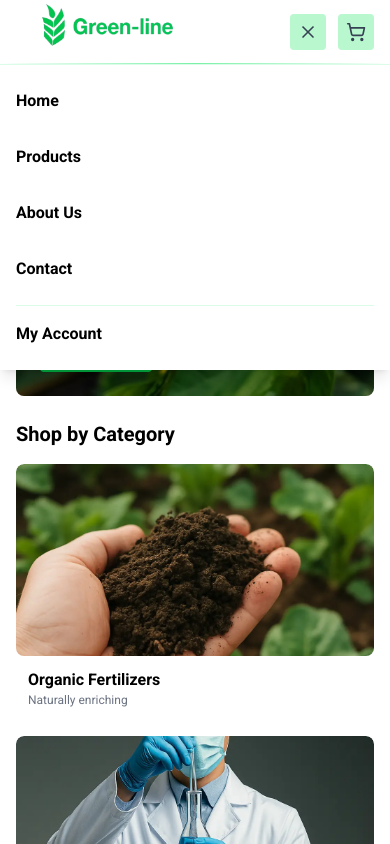
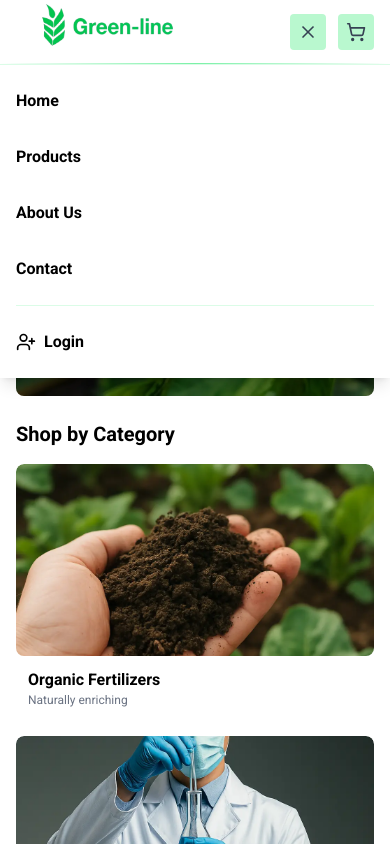
Before and after one commit to mohamed-samir-dev/Greenline, a Next.js app: page / in a window 390 px wide. Both pictures are taken after a click on the button "Menu". Shown: the top 844 px of the page. Built offline with nearby package versions, Linux system fonts and the light colour scheme; no server answers; the database is empty.

Commit message:
feat: enhance navbar with user authentication integration

```diff
--- a/components/layout/Navbar.tsx
+++ b/components/layout/Navbar.tsx
@@ -2,18 +2,27 @@
 
 import Link from 'next/link';
 import Image from 'next/image';
-import { Search, User, Menu, X } from 'lucide-react';
+import { Menu, X, UserPlus, LogOut } from 'lucide-react';
 import { usePathname, useRouter } from 'next/navigation';
 import { useState, useEffect } from 'react';
+import { useAuthState } from 'react-firebase-hooks/auth';
+import { auth, logoutUser } from '@/lib/firebase/auth';
 import CartIcon from '@/components/cart/CartIcon';
 import MiniCart from '@/components/cart/MiniCart';
+import UserProfileCircle from './UserProfileCircle';
 
 
 export default function Navbar() {
   const pathname = usePathname();
   const router = useRouter();
+  const [user] = useAuthState(auth);
   const [isMenuOpen, setIsMenuOpen] = useState(false);
   const [isMiniCartOpen, setIsMiniCartOpen] = useState(false);
+
+  const handleLogout = async () => {
+    await logoutUser();
+    router.push('/');
+  };
   // Prefetch products page on mount
   useEffect(() => {
     router.prefetch('/products');
@@ -37,10 +46,17 @@ export default function Navbar() {
             </div>
           </div>
           <div className="flex items-center gap-3">
-
-            <button className="p-2 bg-green-200 rounded hover:bg-green-100">
-              <User className="h-5 w-5 text-gray-700" />
-            </button>
+            {user && <UserProfileCircle user={user} />}
+            {!user && (
+              <Link href="/register" className="p-2 bg-green-200 rounded hover:bg-green-100">
+                <UserPlus className="h-5 w-5 text-gray-700" />
+              </Link>
+            )}
+            {user && (
+              <button onClick={handleLogout} className="p-2 bg-green-200 rounded hover:bg-green-100">
+                <LogOut className="h-5 w-5 text-gray-700" />
+              </button>
+            )}
             <div className="relative">
               <button
                 onClick={() => setIsMiniCartOpen(!isMiniCartOpen)}
@@ -86,7 +102,18 @@ export default function Navbar() {
               <Link href="/products" prefetch={true} className="text-base text-black font-semibold hover:text-green-600 py-2" onClick={() => setIsMenuOpen(false)}>Products</Link>
               <Link href="/about" className="text-base text-black font-semibold hover:text-green-600 py-2" onClick={() => setIsMenuOpen(false)}>About Us</Link>
               <Link href="/contact" className="text-base text-black font-semibold hover:text-green-600 py-2" onClick={() => setIsMenuOpen(false)}>Contact</Link>
-              <Link href="/account" className="text-base text-black font-semibold hover:text-green-600 py-2 border-t border-green-100 pt-4" onClick={() => setIsMenuOpen(false)}>My Account</Link>
+              <div className="border-t border-green-100 pt-4 flex items-center gap-3">
+                {user && <UserProfileCircle user={user} size="sm" />}
+                {!user ? (
+                  <Link href="/register" className="flex items-center gap-2 text-base text-black font-semibold hover:text-green-600 py-2" onClick={() => setIsMenuOpen(false)}>
+                    <UserPlus className="h-5 w-5" /> Login
+                  </Link>
+                ) : (
+                  <button onClick={() => { handleLogout(); setIsMenuOpen(false); }} className="flex items-center gap-2 text-base text-black font-semibold hover:text-green-600 py-2">
+                    <LogOut className="h-5 w-5" /> Logout
+                  </button>
+                )}
+              </div>
             </div>
           </div>
         </div>
```
